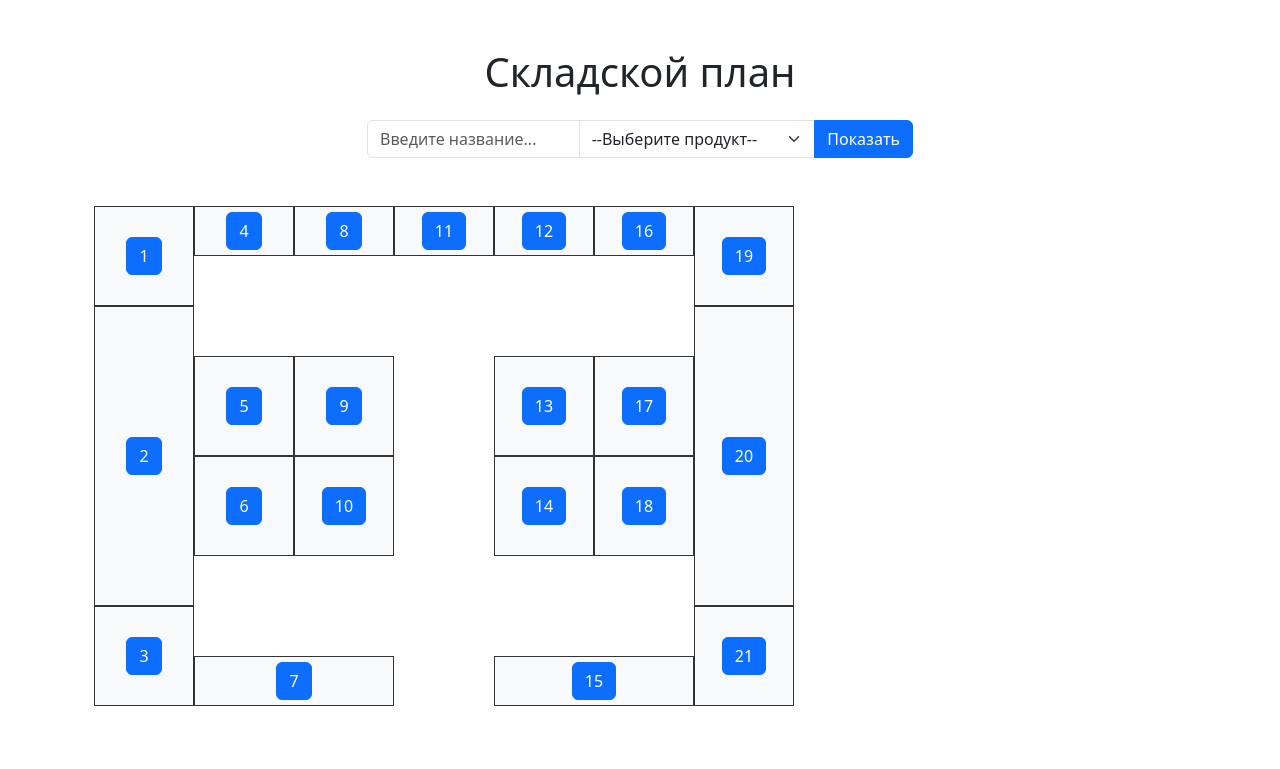
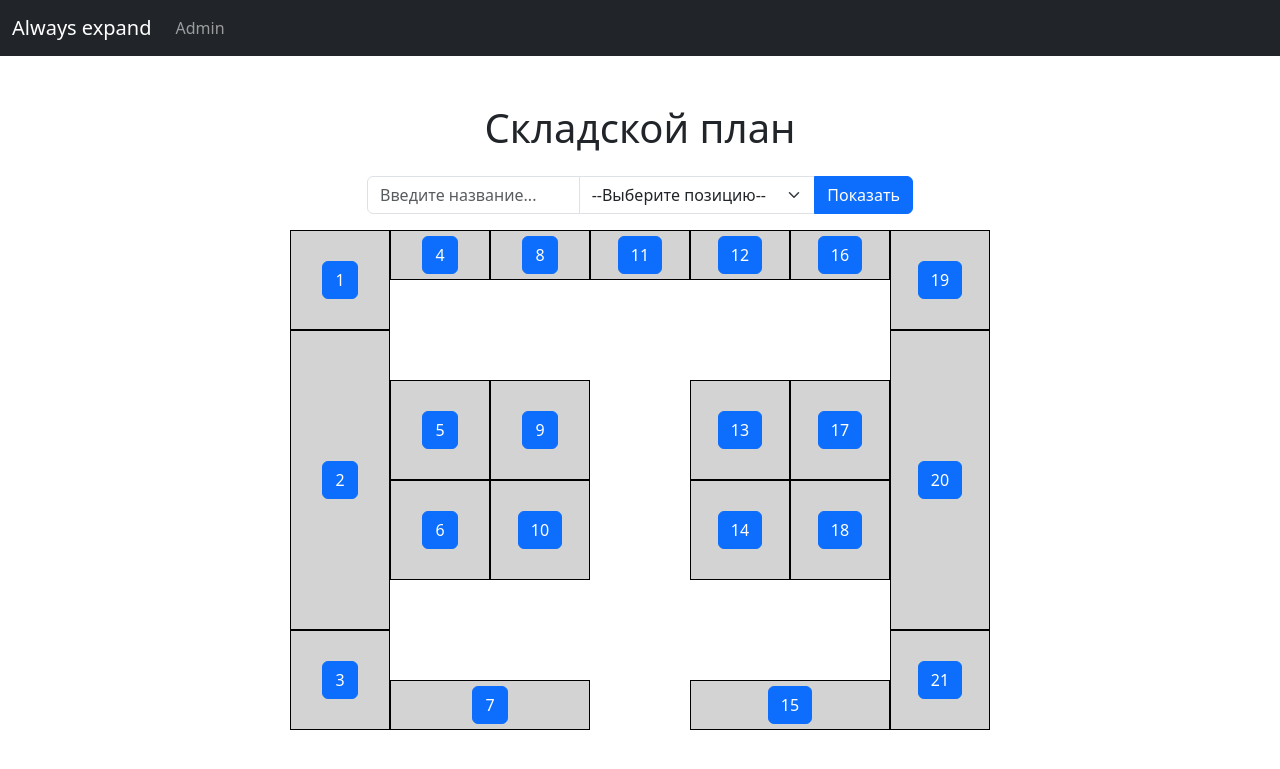
Before and after one commit to ninila-company/ways, a Django app: page / in a window 1280 px wide. Shown: the top 769 px of the page. Run offline with Django 5.2, Linux system fonts and the light colour scheme; data that the repository does not hold is empty.

Commit message:
extends base.html

```diff
--- a/warehouse_project/products/static/products/css/styles.css
+++ b/warehouse_project/products/static/products/css/styles.css
@@ -1,9 +1,11 @@
-/* .warehouse {
+.warehouse {
     width: 700px;
     height: 500px;
-    border: 2px solid black;
-    position: relative;
-} */
+    position: absolute;
+    left: 50%;
+    top: 60%;
+    transform: translate(-50%, -50%);
+}
 
 .zone {
     position: absolute;
--- a/warehouse_project/products/templates/products/base.html
+++ b/warehouse_project/products/templates/products/base.html
@@ -1,3 +1,4 @@
+{% load static %}
 <!DOCTYPE html>
 <html lang="en">
 
@@ -8,6 +9,7 @@
 
         <!-- Подключение Bootstrap 5 -->
         <link href="https://cdn.jsdelivr.net/npm/bootstrap@5.3.0-alpha3/dist/css/bootstrap.min.css" rel="stylesheet">
+        <link rel="stylesheet" href="{% static 'products/css/styles.css' %}">
     </head>
 
     <body>
@@ -22,19 +24,14 @@
                 <div class="collapse navbar-collapse" id="navbarsExample02">
                     <ul class="navbar-nav me-auto">
                         <li class="nav-item">
-                            <a class="nav-link active" aria-current="page" href="#">Home</a>
-                        </li>
-                        <li class="nav-item">
-                            <a class="nav-link" href="#">Link</a>
+                            <a class="nav-link" aria-current="page" href="/admin">Admin</a>
                         </li>
                     </ul>
-                    <form>
-                        <input class="form-control" type="text" placeholder="Search" aria-label="Search">
-                    </form>
                 </div>
             </div>
         </nav>
         {% block content %}{% endblock %}
     </body>
 
+
 </html>
--- a/warehouse_project/products/templates/products/index.html
+++ b/warehouse_project/products/templates/products/index.html
@@ -1,43 +1,7 @@
+{%extends 'products/base.html'%}
 {% load static %}
-<!DOCTYPE html>
-<html lang="en">
 
-<head>
-    <meta charset="UTF-8">
-    <meta name="viewport" content="width=device-width, initial-scale=1.0">
-    <title>Warehouse Plan</title>
-
-    <!-- Подключение Bootstrap 5 -->
-    <link href="https://cdn.jsdelivr.net/npm/bootstrap@5.3.0-alpha3/dist/css/bootstrap.min.css" rel="stylesheet">
-    <link rel="stylesheet" href="{% static 'products/css/styles.css' %}">
-
-    <style>
-        .warehouse {
-            display: flex;
-            flex-wrap: wrap;
-            gap: 15px;
-            justify-content: center;
-            align-items: center;
-            position: absolute
-        }
-
-        .zone {
-            border: 1px solid #333;
-            width: 100px;
-            height: 100px;
-            display: flex;
-            justify-content: center;
-            align-items: center;
-            font-size: 1.5rem;
-            background-color: #f8f9fa;
-        }
-
-        .zone.highlighted {
-            background-color: yellow;
-        }
-    </style>
-</head>
-
+{% block content %}
 <body>
 
     <div class="container mt-5">
@@ -51,7 +15,7 @@
                         <input type="text" class="form-control" id="product-search" onkeyup="filterProducts()"
                             placeholder="Введите название...">
                         <select class="form-select" id="product-select">
-                            <option value="" style="display: none;">--Выберите продукт--</option>
+                            <option value="" style="display: none;">--Выберите позицию--</option>
                             <!-- Список продуктов -->
                             {% for product in products %}
                             <option value="{{ product.zone }}" style="display: none;">
@@ -66,7 +30,6 @@
         </div>
 
         <!-- Схема склада -->
-        <div class="container mt-5">
         <div class="warehouse">
             <div class="zone" id="zone-1">
                 <a href="{% url 'zone_products' zone_id=1 %}" class="btn btn-primary">1</a>
@@ -132,7 +95,6 @@
                 <a href="{% url 'zone_products' zone_id=21 %}" class="btn btn-primary">21</a>
             </div>
         </div>
-        </div>
     </div>
 
     <!-- Подключение Bootstrap 5 JS и Popper.js -->
@@ -177,11 +139,10 @@
                     zoneToHighlight.style.backgroundColor = "yellow";
                 }
             } else {
-                alert("Пожалуйста, выберите продукт.");
+                alert("Пожалуйста, выберите.");
             }
         }
     </script>
 
 </body>
-
-</html>
+{% endblock content %}
--- a/warehouse_project/products/templates/products/zone_products.html
+++ b/warehouse_project/products/templates/products/zone_products.html
@@ -16,4 +16,4 @@
         <a href="{% url 'index' %}" class="btn btn-secondary">Назад к плану склада</a>
     </div>
 </div>
-{% endblock %}
+{% endblock content %}
```
